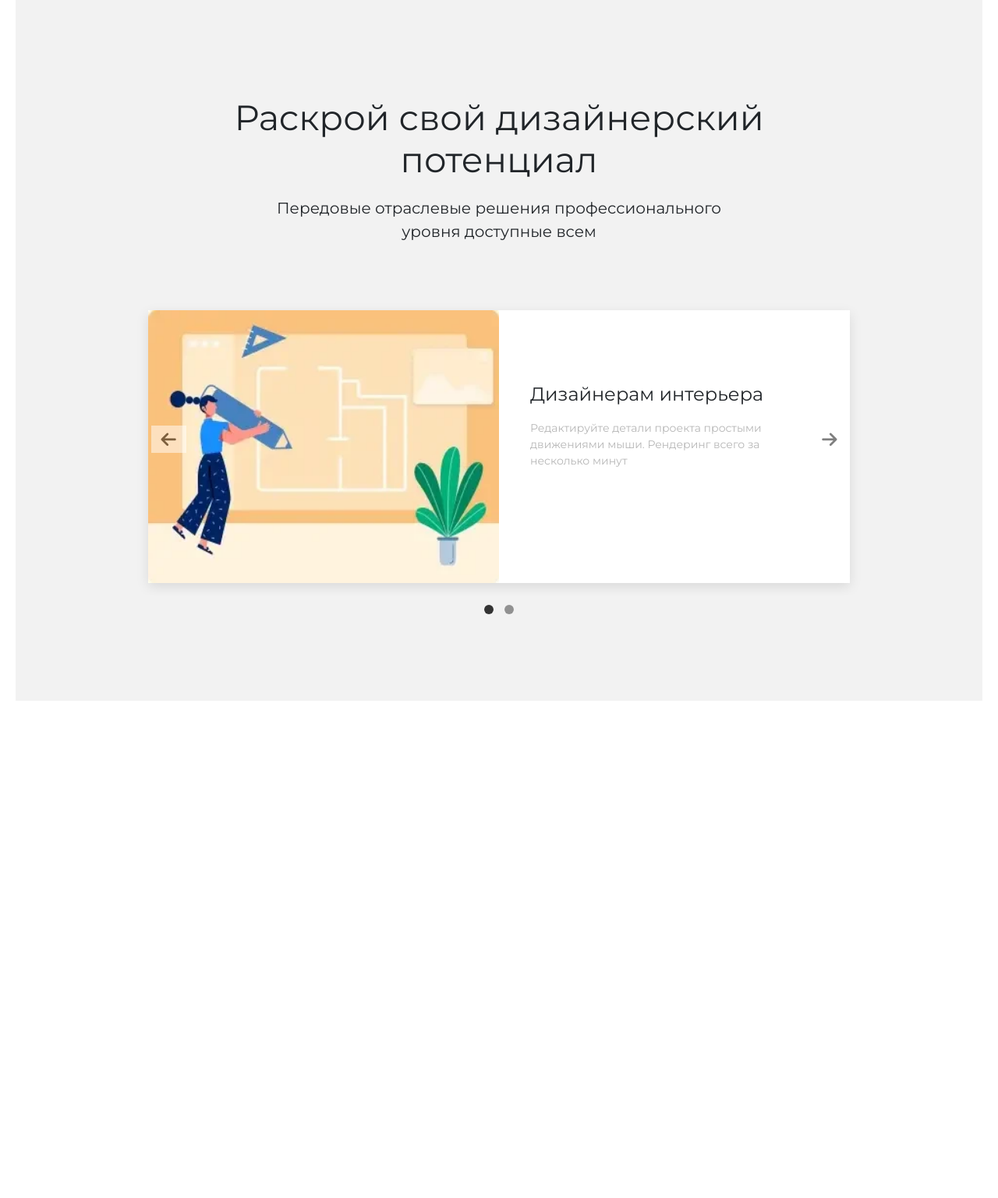
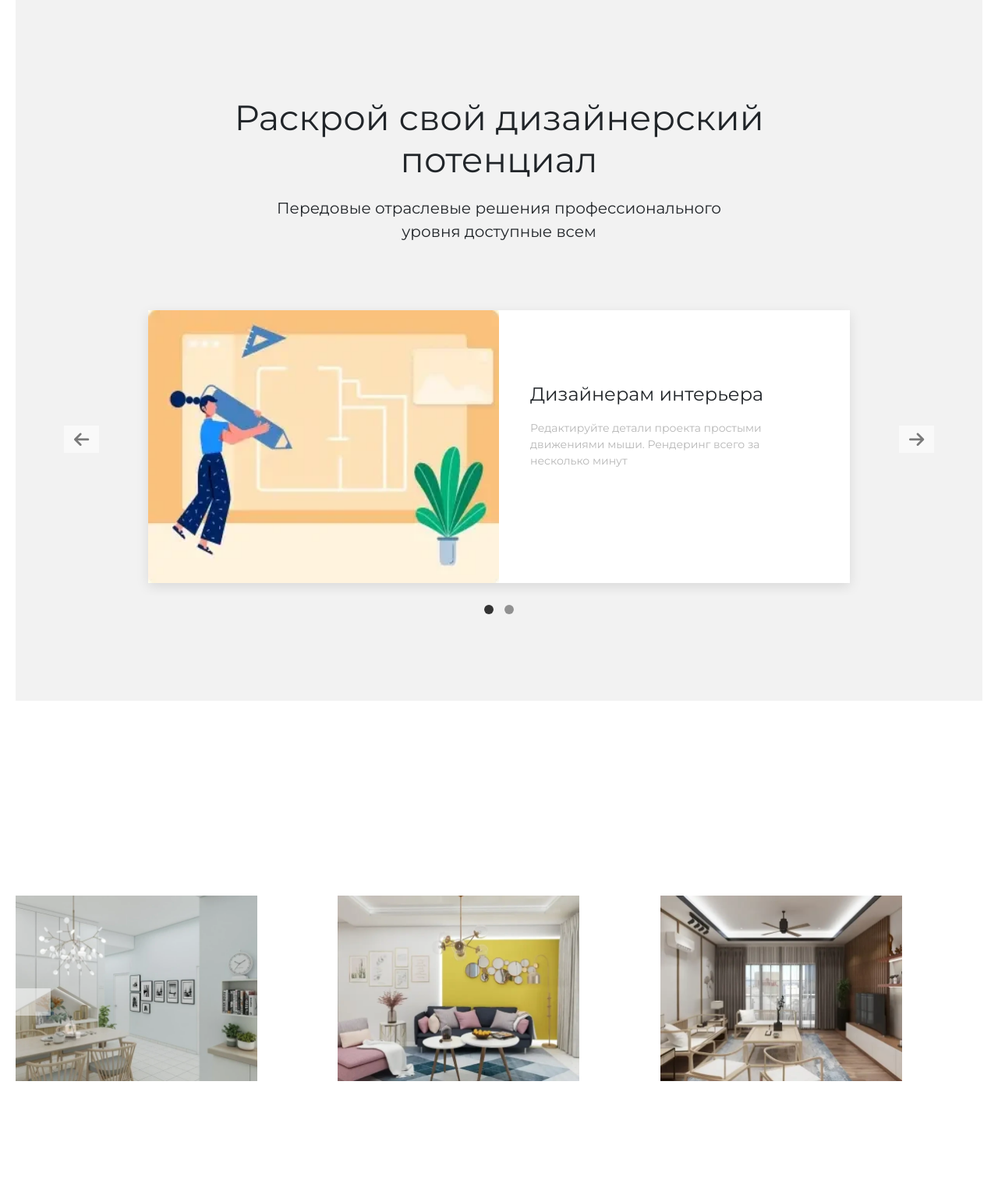
Before and after one commit to sidney31/aihouse, a Django app: template home/templates/home/home_page.html in a window 1280 px wide. Shown: the part 1945-3482 px from the top of the page at 78% size. Before the commit the page ends 2844 px from the top, so only its background shows below. Run offline with Django 4.2, Linux system fonts and the light colour scheme; the template is opened without the code that fills it, so the values that code supplies are empty; parts of the project's set-up code (start-up, migrations or seed data) failed here and were passed over; some libraries are stand-ins or nearby versions.

Commit message:
add gallery (while bad)

```diff
--- a/home/static/css/index.css
+++ b/home/static/css/index.css
@@ -146,13 +146,6 @@ form.nav {
     top: 50%;
 }
 
-.carousel-control-prev {
-    left: 10%;
-}
-
-.carousel-control-next {
-    right: 10%;
-}
 
 .get-more-button {
     position: relative;
@@ -167,3 +160,32 @@ form.nav {
     transform: translateY(-20px);
     color: rgb(0, 0, 0);
 }
+
+#carouselGallery {
+    margin-top: 250px;
+    margin-bottom: 150px;
+}
+
+.gallery-carousel-inner .carousel-item.active,
+.gallery-carousel-inner .carousel-item-next,
+.gallery-carousel-inner .carousel-item-prev {
+    display: flex;
+}
+
+
+@media (min-width: 768px) {
+    .gallery-carousel-inner .carousel-item-end.active,
+    .gallery-carousel-inner .carousel-item-next {
+        transform: translateX(calc(100vw / 3));
+    }
+
+    .gallery-carousel-inner .carousel-item-start.active,
+    .gallery-carousel-inner .carousel-item-prev {
+        transform: translateX(calc(100vw / -3));
+    }
+
+    .gallery-carousel-inner .carousel-item-end,
+    .gallery-carousel-inner .carousel-item-start {
+        transform: translateX(0);
+    }
+}
--- a/home/static/js/index.js
+++ b/home/static/js/index.js
@@ -1,13 +1,27 @@
+//header animate
 var navbar = document.querySelector(".navbar");
-
-console.log(navbar)
 
 if (navbar) {
     window.onwheel = e => {
-        if(e.deltaY > 0)
+        if (e.deltaY > 0)
             navbar.style.transform = "translateY(-100px)";
         else
             navbar.style.transform = "translateY(0)";
 
     }
 }
+
+//gallery carousel
+var items = document.querySelectorAll(".gallery-carousel-inner .carousel-item");
+items.forEach((e) => {
+    const slide = 2;
+    let next = e.nextElementSibling;
+    for (let i = 0; i < slide; i++) {
+        if (!next) {
+            next = items[0];
+        }
+        let cloneChild = next.cloneNode(true);
+        e.appendChild(cloneChild.children[0]);
+        next = next.nextElementSibling;
+    }
+})
--- a/home/templates/home/home_page.html
+++ b/home/templates/home/home_page.html
@@ -158,7 +158,7 @@
                     уровня доступные всем</p>
             </div>
 
-            <div id="carousel" class="carousel slide" data-bs-ride="carousel">
+            <div id="carousel" class="carousel slide">
                 <div class="carousel-indicators">
                     <button class="active" type="button" data-bs-target="#carousel" data-bs-slide-to="0"
                             aria-current="true" aria-label="Slide 1"></button>
@@ -221,6 +221,48 @@
             </div>
         </div>
     </div>
+    <div class="gallery">
+        <div id="carouselGallery" class="carousel slide">
+            <div class="carousel-inner gallery-carousel-inner">
+                <div class="carousel-item active">
+                    <div class="image-wrapper col-4">
+                        <img src="./static/img/hp_gallery_slide_1.max-640x480..max-640x480.format-webp_ITK62Ea.webp"
+                             class="img-fluid w-75 h-auto" alt="...">
+                    </div>
+                    <div class="image-wrapper col-4">
+                        <img src="./static/img/hp_gallery_slide_3.max-960x640..max-640x480.format-webp_cu73F2R.webp"
+                             class="img-fluid w-75 h-auto" alt="...">
+                    </div>
+                    <div class="image-wrapper col-4">
+                        <img src="./static/img/hp_gallery_slide_4.max-960x640..max-640x480.format-webp.webp"
+                             class="img-fluid w-75 h-auto" alt="...">
+                    </div>
+                </div>
+                <div class="carousel-item">
+                    <div class="image-wrapper col-4">
+                        <img src="./static/img/hp_gallery_slide_6.max-640x480..max-640x480.format-webp_xgTu443.webp"
+                             class="img-fluid w-75 h-auto" alt="...">
+                    </div>
+                    <div class="image-wrapper col-4">
+                        <img src="./static/img/hp_gallery_slide_8.max-640x480..max-640x480.format-webp_2lZO3Bz.webp"
+                             class="img-fluid w-75 h-auto" alt="...">
+                    </div>
+                    <div class="image-wrapper col-4">
+                        <img src="./static/img/hp_gallery_slide_9.max-960x640..max-640x480.format-webp_hLNaHb6.webp"
+                             class="img-fluid w-75 h-auto" alt="...">
+                    </div>
+                </div>
+            </div>
+            <button class="carousel-control-prev" type="button" data-bs-target="#carouselGallery" data-bs-slide="prev">
+                <span class="carousel-control-prev-icon" aria-hidden="true"></span>
+                <span class="visually-hidden">Предыдущий</span>
+            </button>
+            <button class="carousel-control-next" type="button" data-bs-target="#carouselGallery" data-bs-slide="next">
+                <span class="carousel-control-next-icon" aria-hidden="true"></span>
+                <span class="visually-hidden">Следующий</span>
+            </button>
+        </div>
+    </div>
 </section>
 <script type="text/javascript" src="../static/js/index.js"></script>
 <script src="../static/js/bootstrap.bundle.min.js"></script>
```
